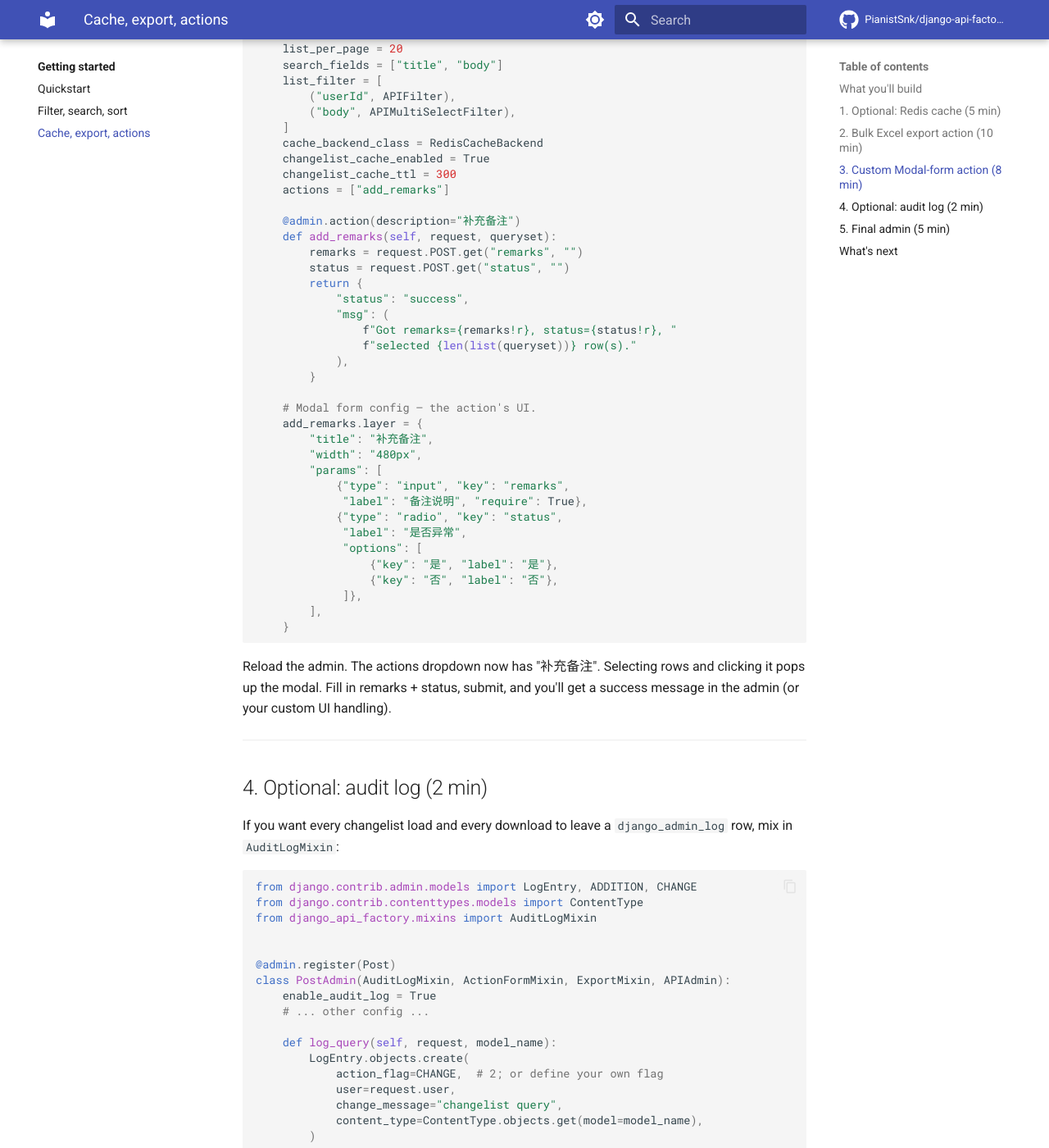
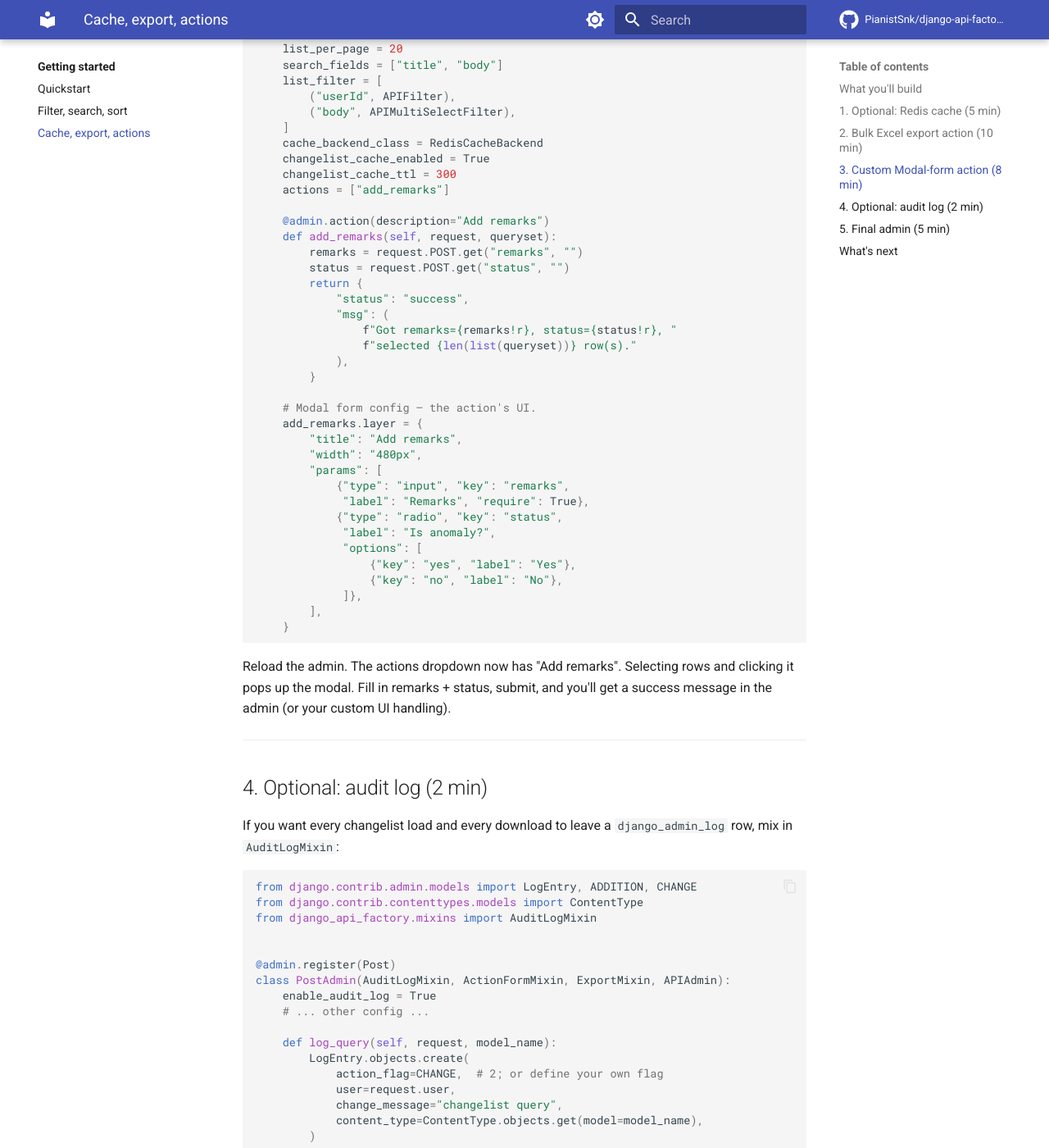
Before and after one commit to PianistSnk/django-api-factory, an MkDocs documentation site: the page built from docs/tutorials/03-cache-export-actions.md, in a window 1280 px wide and 1400 px high, scrolled down 3058 px. Shown: the whole window at 82% size. Built offline with MkDocs 1.6.1 and Material for MkDocs 9.7.7, drawn with Linux system fonts in a browser that asks for light colours; comment, search, counter and statistics services are not loaded; some of the changed text lies outside the part shown.

Commit message:
i18n: convert add_remarks modal-form example to English
Three places had the ActionFormMixin example in Chinese (description,
layer title, labels, radio options):

- example/api/admin.py: PostAdmin.add_remarks — the example that
  actually runs in /admin/api/post/ when the user clicks the action.
  中文 in the live admin UI was confusing for non-Chinese users.
- README.md § 3 (Customization hooks, Modal-form action): English
  README had a Chinese example. Now consistent.
- docs/tutorials/03-cache-export-actions.md: English tutorial had
  Chinese modal labels. Now consistent.

Chinese README (README.zh-CN.md) intentionally retains the Chinese
example — that file is for Chinese readers.

Coverage unchanged: 218 passed / 84.86% (string-only change, no
test impact).

````diff
--- a/docs/tutorials/03-cache-export-actions.md
+++ b/docs/tutorials/03-cache-export-actions.md
@@ -146,7 +146,7 @@ class PostAdmin(ActionFormMixin, ExportMixin, APIAdmin):
     changelist_cache_ttl = 300
     actions = ["add_remarks"]
 
-    @admin.action(description="补充备注")
+    @admin.action(description="Add remarks")
     def add_remarks(self, request, queryset):
         remarks = request.POST.get("remarks", "")
         status = request.POST.get("status", "")
@@ -160,22 +160,22 @@ class PostAdmin(ActionFormMixin, ExportMixin, APIAdmin):
 
     # Modal form config — the action's UI.
     add_remarks.layer = {
-        "title": "补充备注",
+        "title": "Add remarks",
         "width": "480px",
         "params": [
             {"type": "input", "key": "remarks",
-             "label": "备注说明", "require": True},
+             "label": "Remarks", "require": True},
             {"type": "radio", "key": "status",
-             "label": "是否异常",
+             "label": "Is anomaly?",
              "options": [
-                 {"key": "是", "label": "是"},
-                 {"key": "否", "label": "否"},
+                 {"key": "yes", "label": "Yes"},
+                 {"key": "no", "label": "No"},
              ]},
         ],
     }
 ```
 
-Reload the admin. The actions dropdown now has "补充备注". Selecting
+Reload the admin. The actions dropdown now has "Add remarks". Selecting
 rows and clicking it pops up the modal. Fill in remarks + status,
 submit, and you'll get a success message in the admin (or your
 custom UI handling).
@@ -251,7 +251,7 @@ class PostAdmin(
 
     enable_audit_log = True
 
-    @admin.action(description="补充备注")
+    @admin.action(description="Add remarks")
     def add_remarks(self, request, queryset):
         remarks = request.POST.get("remarks", "")
         status = request.POST.get("status", "")
@@ -264,16 +264,16 @@ class PostAdmin(
         }
 
     add_remarks.layer = {
-        "title": "补充备注",
+        "title": "Add remarks",
         "width": "480px",
         "params": [
             {"type": "input", "key": "remarks",
-             "label": "备注说明", "require": True},
+             "label": "Remarks", "require": True},
             {"type": "radio", "key": "status",
-             "label": "是否异常",
+             "label": "Is anomaly?",
              "options": [
-                 {"key": "是", "label": "是"},
-                 {"key": "否", "label": "否"},
+                 {"key": "yes", "label": "Yes"},
+                 {"key": "no", "label": "No"},
              ]},
         ],
     }
````
Also changed, not shown: README.md (+5 -5 lines), 1 other file.
